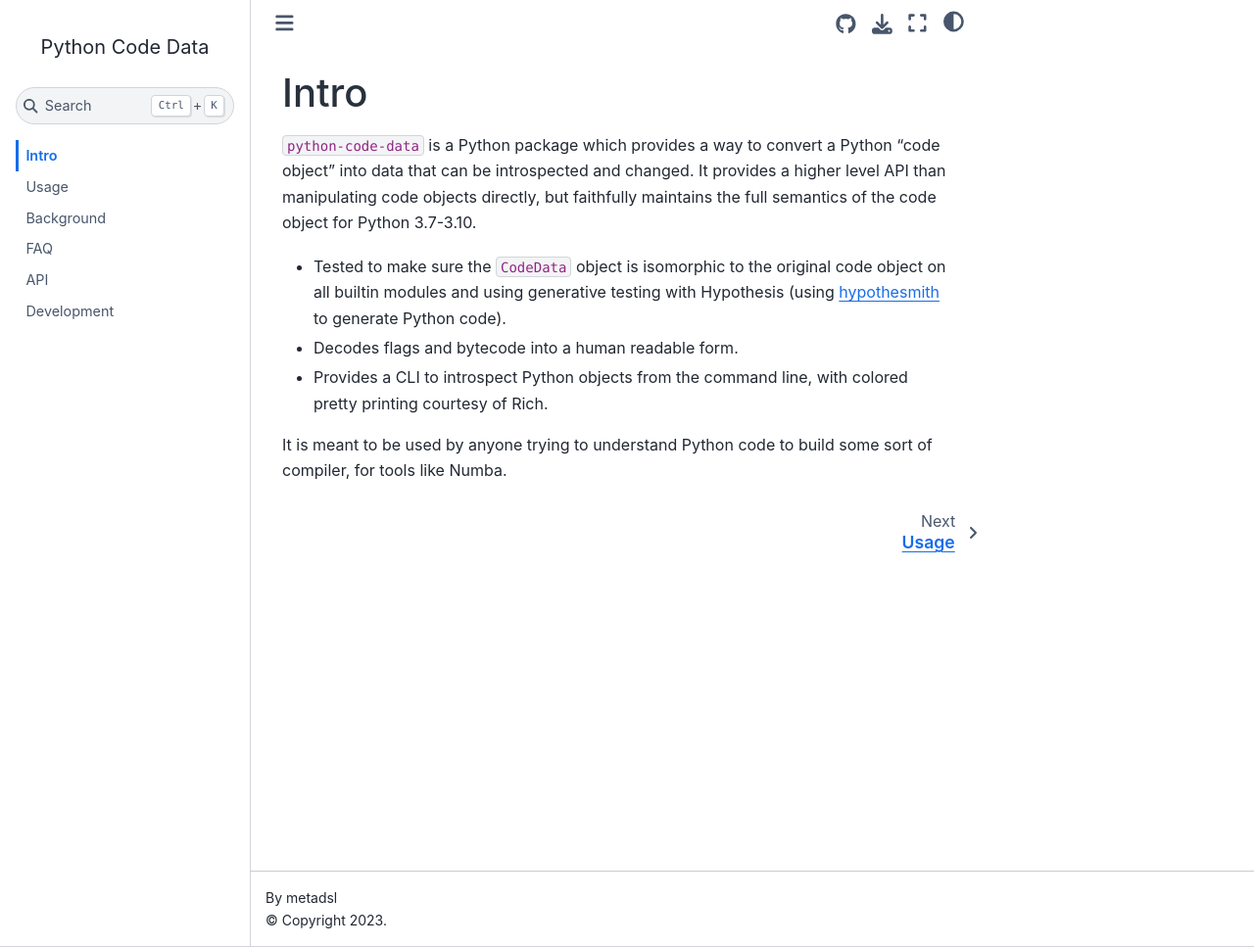
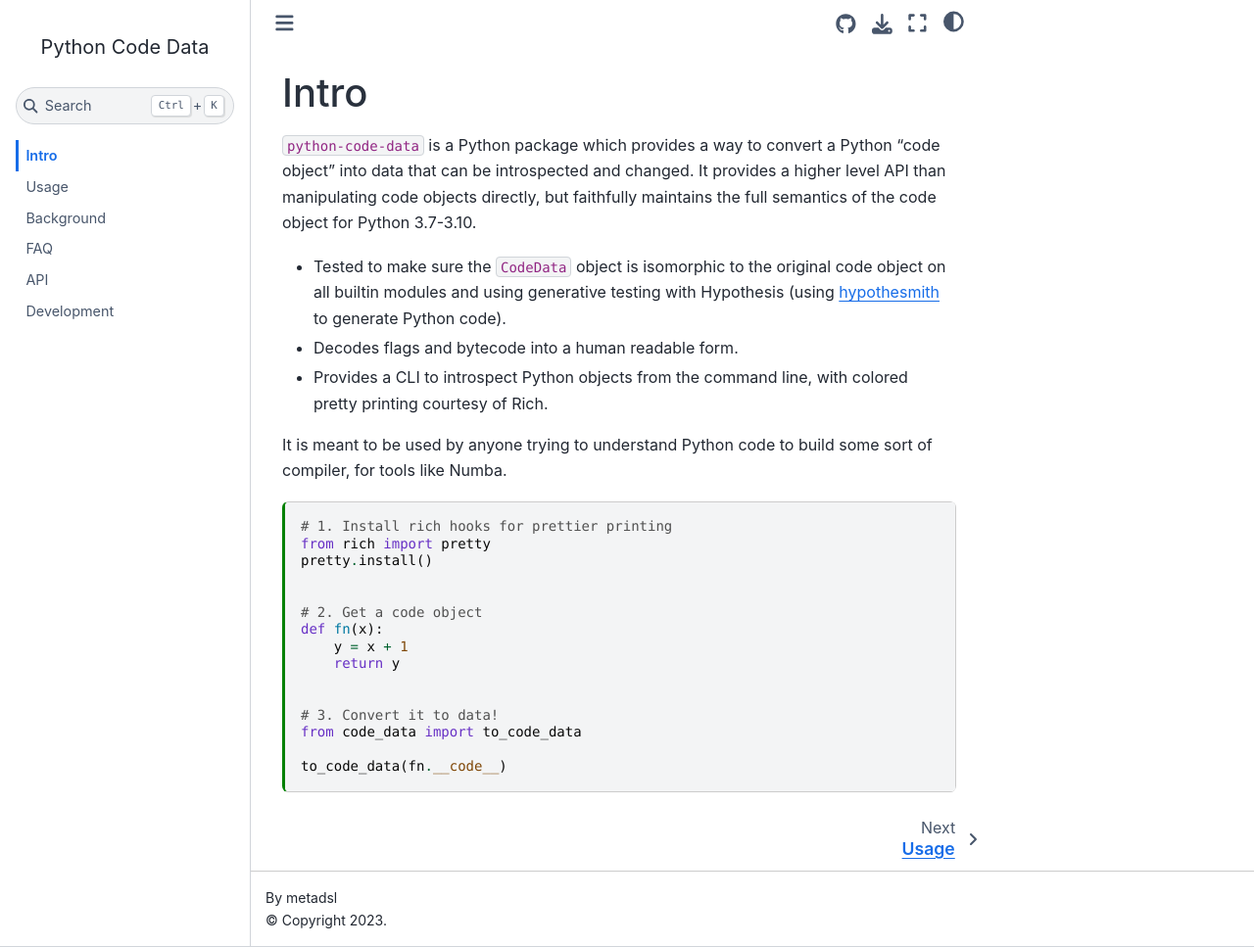
Before and after one commit to metadsl/python-code-data, a Jupyter Book: the page built from docs/intro.md, in a window 1280 px wide and 967 px high. Shown: the whole window at 98% size. Built offline with Jupyter Book 1.0.4 settings and Sphinx 7.4.7 and the Sphinx Book theme 1.1.4, drawn with Linux system fonts in a browser that asks for light colours.

Commit message:
Add intro docs

````diff
--- a/docs/intro.md
+++ b/docs/intro.md
@@ -1,3 +1,18 @@
+---
+jupytext:
+  cell_metadata_filter: -all
+  formats: md:myst
+  text_representation:
+    extension: .md
+    format_name: myst
+    format_version: 0.13
+    jupytext_version: 1.11.5
+kernelspec:
+  display_name: Python 3 (ipykernel)
+  language: python
+  name: python3
+---
+
 # Intro
 
 `python-code-data` is a Python package which provides a way to convert a Python
@@ -12,3 +27,22 @@ maintains the full semantics of the code object for Python 3.7-3.10.
   colored pretty printing courtesy of Rich.
 
 It is meant to be used by anyone trying to understand Python code to build some sort of compiler, for tools like Numba.
+
+```{code-cell}
+
+# 1. Install rich hooks for prettier printing
+from rich import pretty
+pretty.install()
+
+
+# 2. Get a code object
+def fn(x):
+    y = x + 1
+    return y
+
+
+# 3. Convert it to data!
+from code_data import to_code_data
+
+to_code_data(fn.__code__)
+```
````
